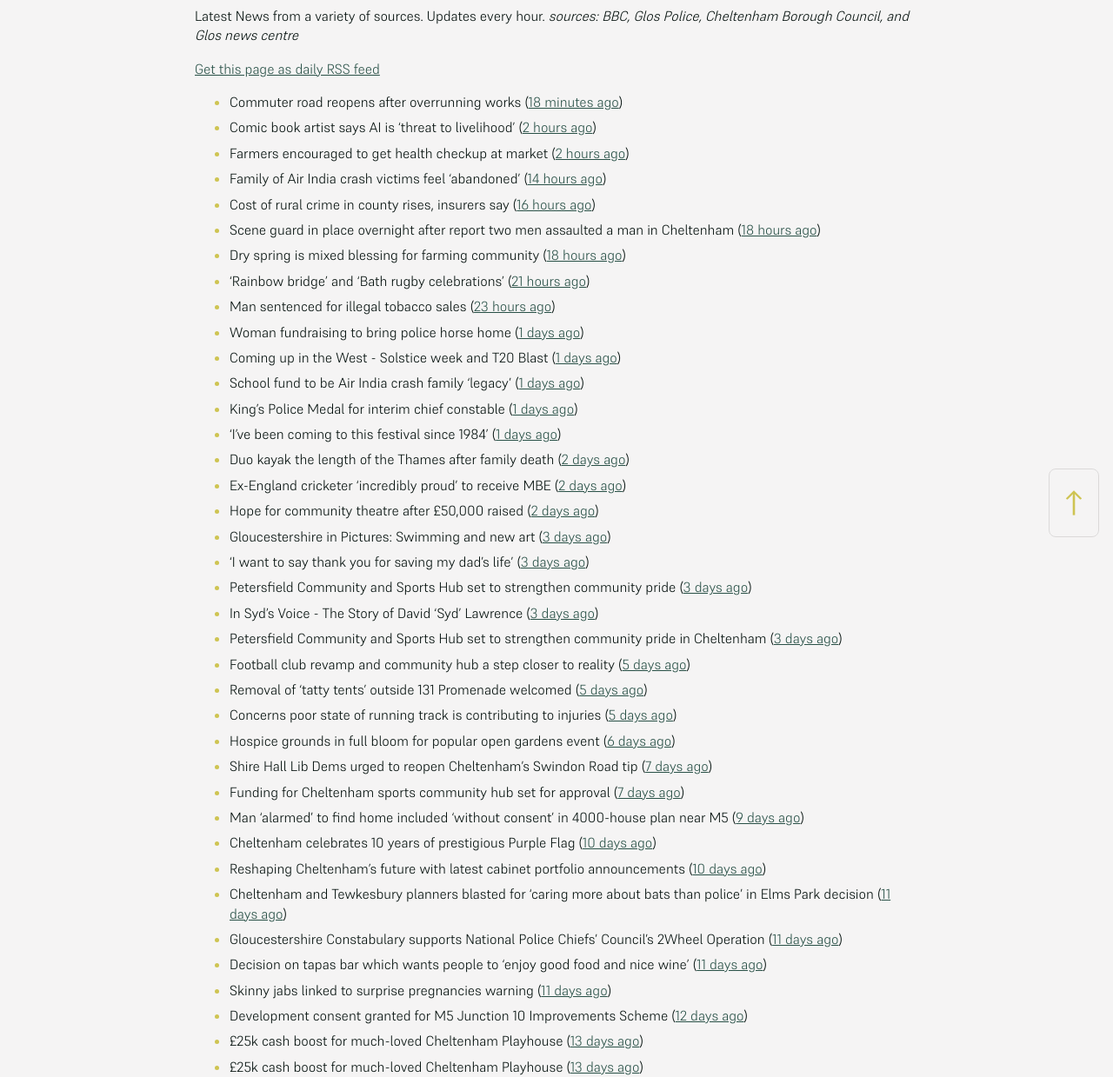
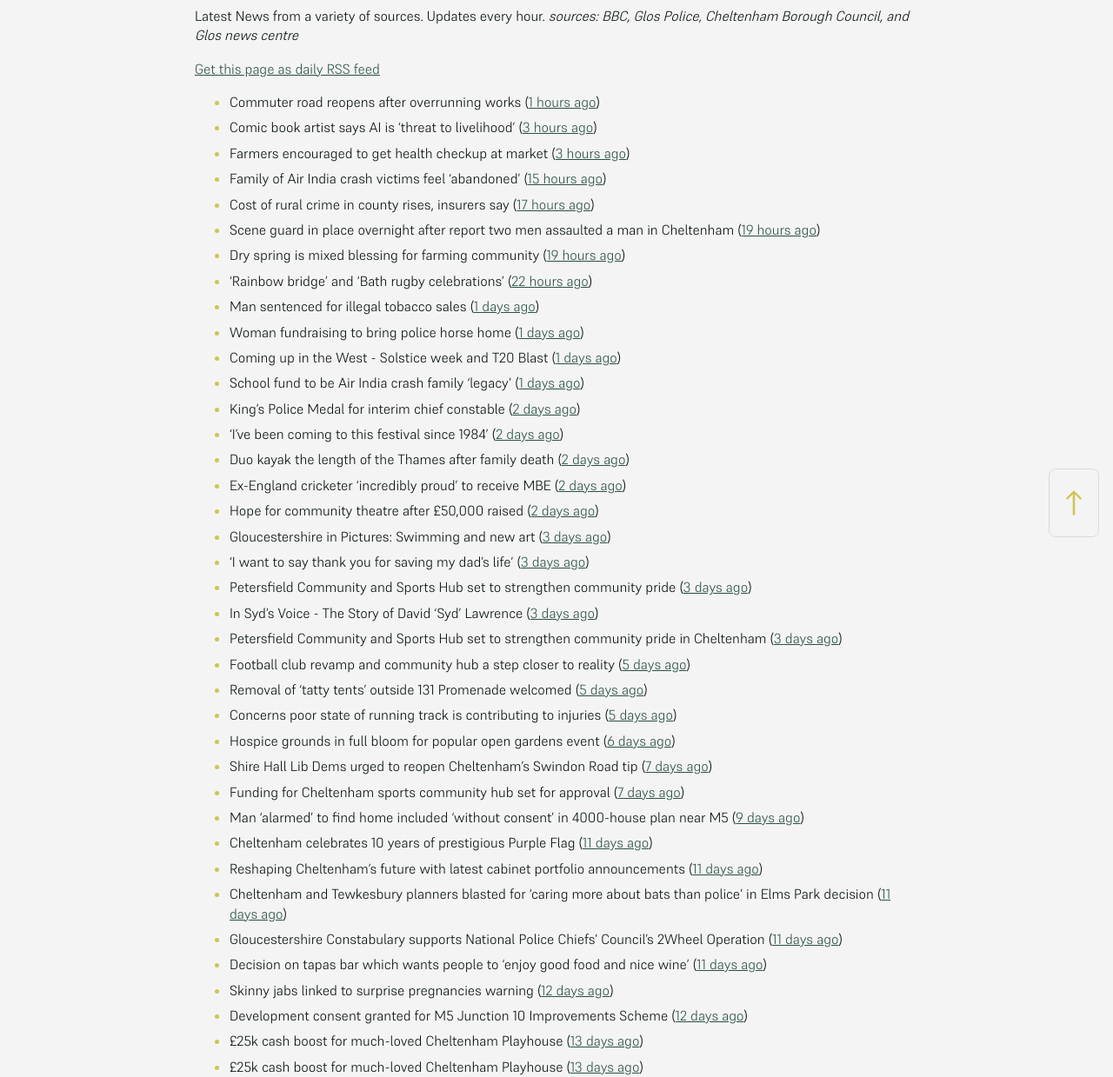
Before and after one commit to mat-0/cheltenham-open-data, a Jekyll site: the page built from _pages/news.md, in a window 1280 px wide. Shown: the part 266-1505 px from the top of the page at 87% size. Built offline with Jekyll 4.4.1, drawn with Linux system fonts in a browser that asks for light colours.

Commit message:
Updated 2025-06-17 09:00:01

```diff
--- a/_pages/news.md
+++ b/_pages/news.md
@@ -12,20 +12,20 @@ _sources: BBC, Glos Police, Cheltenham Borough Council, and Glos news centre_
 [Get this page as daily RSS feed](/daily.rss)
 
 <!-- news_marker starts -->
-- Commuter road reopens after overrunning works ([18 minutes ago](https://www.bbc.com/news/articles/c78n5zl514lo))
-- Comic book artist says AI is 'threat to livelihood' ([2 hours ago](https://www.bbc.com/news/articles/cjrnr779z2lo))
-- Farmers encouraged to get health checkup at market ([2 hours ago](https://www.bbc.com/news/articles/c5yxyye6rglo))
-- Family of Air India crash victims feel 'abandoned' ([14 hours ago](https://www.bbc.com/news/articles/c5y0lwreg9qo))
-- Cost of rural crime in county rises, insurers say ([16 hours ago](https://www.bbc.com/news/articles/cje7e8lqvj0o))
-- Scene guard in place overnight after report two men assaulted a man in Cheltenham ([18 hours ago](https://gloucesternewscentre.co.uk/scene-guard-in-place-overnight-after-report-two-men-assaulted-a-man-in-cheltenham/))
-- Dry spring is mixed blessing for farming community ([18 hours ago](https://www.bbc.com/news/articles/c8d1vglgj9zo))
-- 'Rainbow bridge' and 'Bath rugby celebrations' ([21 hours ago](https://www.bbc.com/news/articles/cx2e29jqllgo))
-- Man sentenced for illegal tobacco sales ([23 hours ago](https://gloucesternewscentre.co.uk/man-sentenced-for-illegal-tobacco-sales/))
+- Commuter road reopens after overrunning works ([1 hours ago](https://www.bbc.com/news/articles/c78n5zl514lo))
+- Comic book artist says AI is 'threat to livelihood' ([3 hours ago](https://www.bbc.com/news/articles/cjrnr779z2lo))
+- Farmers encouraged to get health checkup at market ([3 hours ago](https://www.bbc.com/news/articles/c5yxyye6rglo))
+- Family of Air India crash victims feel 'abandoned' ([15 hours ago](https://www.bbc.com/news/articles/c5y0lwreg9qo))
+- Cost of rural crime in county rises, insurers say ([17 hours ago](https://www.bbc.com/news/articles/cje7e8lqvj0o))
+- Scene guard in place overnight after report two men assaulted a man in Cheltenham ([19 hours ago](https://gloucesternewscentre.co.uk/scene-guard-in-place-overnight-after-report-two-men-assaulted-a-man-in-cheltenham/))
+- Dry spring is mixed blessing for farming community ([19 hours ago](https://www.bbc.com/news/articles/c8d1vglgj9zo))
+- 'Rainbow bridge' and 'Bath rugby celebrations' ([22 hours ago](https://www.bbc.com/news/articles/cx2e29jqllgo))
+- Man sentenced for illegal tobacco sales ([1 days ago](https://gloucesternewscentre.co.uk/man-sentenced-for-illegal-tobacco-sales/))
 - Woman fundraising to bring police horse home ([1 days ago](https://www.bbc.com/news/articles/c1ld0n474llo))
 - Coming up in the West - Solstice week and T20 Blast ([1 days ago](https://www.bbc.com/news/articles/c4g3nze858lo))
 - School fund to be Air India crash family 'legacy' ([1 days ago](https://www.bbc.com/news/articles/c5y5ygl2g31o))
-- King's Police Medal for interim chief constable ([1 days ago](https://www.bbc.com/news/articles/c39x9jz8ez1o))
-- 'I've been coming to this festival since 1984' ([1 days ago](https://www.bbc.com/news/articles/clyny53kdg4o))
+- King's Police Medal for interim chief constable ([2 days ago](https://www.bbc.com/news/articles/c39x9jz8ez1o))
+- 'I've been coming to this festival since 1984' ([2 days ago](https://www.bbc.com/news/articles/clyny53kdg4o))
 - Duo kayak the length of the Thames after family death ([2 days ago](https://www.bbc.com/news/articles/c79ep5dqpd3o))
 - Ex-England cricketer 'incredibly proud' to receive MBE ([2 days ago](https://www.bbc.com/news/articles/cql2qnr0kveo))
 - Hope for community theatre after £50,000 raised ([2 days ago](https://www.bbc.com/news/articles/c3rpgenlq8jo))
@@ -41,12 +41,12 @@ _sources: BBC, Glos Police, Cheltenham Borough Council, and Glos news centre_
 - Shire Hall Lib Dems urged to reopen Cheltenham’s Swindon Road tip ([7 days ago](https://gloucesternewscentre.co.uk/shire-hall-lib-dems-urged-to-reopen-cheltenhams-swindon-road-tip/))
 - Funding for Cheltenham sports community hub set for approval ([7 days ago](https://gloucesternewscentre.co.uk/funding-for-cheltenham-sports-community-hub-set-for-approval/))
 - Man ‘alarmed’ to find home included ‘without consent’ in 4000-house plan near M5 ([9 days ago](https://gloucesternewscentre.co.uk/man-alarmed-to-find-home-included-without-consent-in-4000-house-plan-near-m5/))
-- Cheltenham celebrates 10 years of prestigious Purple Flag ([10 days ago](https://www.cheltenham.gov.uk/news/article/3019/cheltenham_celebrates_10_years_of_prestigious_purple_flag))
-- Reshaping Cheltenham’s future with latest cabinet portfolio announcements ([10 days ago](https://www.cheltenham.gov.uk/news/article/3018/reshaping_cheltenhams_future_with_latest_cabinet_portfolio_announcements))
+- Cheltenham celebrates 10 years of prestigious Purple Flag ([11 days ago](https://www.cheltenham.gov.uk/news/article/3019/cheltenham_celebrates_10_years_of_prestigious_purple_flag))
+- Reshaping Cheltenham’s future with latest cabinet portfolio announcements ([11 days ago](https://www.cheltenham.gov.uk/news/article/3018/reshaping_cheltenhams_future_with_latest_cabinet_portfolio_announcements))
 - Cheltenham and Tewkesbury planners blasted for ‘caring more about bats than police’ in Elms Park decision ([11 days ago](https://gloucesternewscentre.co.uk/cheltenham-and-tewkesbury-planners-blasted-for-caring-more-about-bats-than-police-in-elms-park-decision/))
 - Gloucestershire Constabulary supports National Police Chiefs’ Council’s 2Wheel Operation ([11 days ago](https://gloucesternewscentre.co.uk/gloucestershire-constabulary-supports-national-police-chiefs-councils-2wheel-operation/))
 - Decision on tapas bar which wants people to ‘enjoy good food and nice wine’ ([11 days ago](https://gloucesternewscentre.co.uk/decision-on-tapas-bar-which-wants-people-to-enjoy-good-food-and-nice-wine/))
-- Skinny jabs linked to surprise pregnancies warning ([11 days ago](https://www.bbc.co.uk/sounds/play/p0lgh4cd))
+- Skinny jabs linked to surprise pregnancies warning ([12 days ago](https://www.bbc.co.uk/sounds/play/p0lgh4cd))
 - Development consent granted for M5 Junction 10 Improvements Scheme ([12 days ago](https://gloucesternewscentre.co.uk/development-consent-granted-for-m5-junction-10-improvements-scheme/))
 - £25k cash boost for much-loved Cheltenham Playhouse ([13 days ago](https://gloucesternewscentre.co.uk/25k-cash-boost-for-much-loved-cheltenham-playhouse/))
 - £25k cash boost for much-loved Cheltenham Playhouse ([13 days ago](https://www.cheltenham.gov.uk/news/article/3017/25k_cash_boost_for_much-loved_cheltenham_playhouse))
```
Also changed, not shown: _data/flood.json (+4 -4 lines), index.md (+5 -5 lines).
